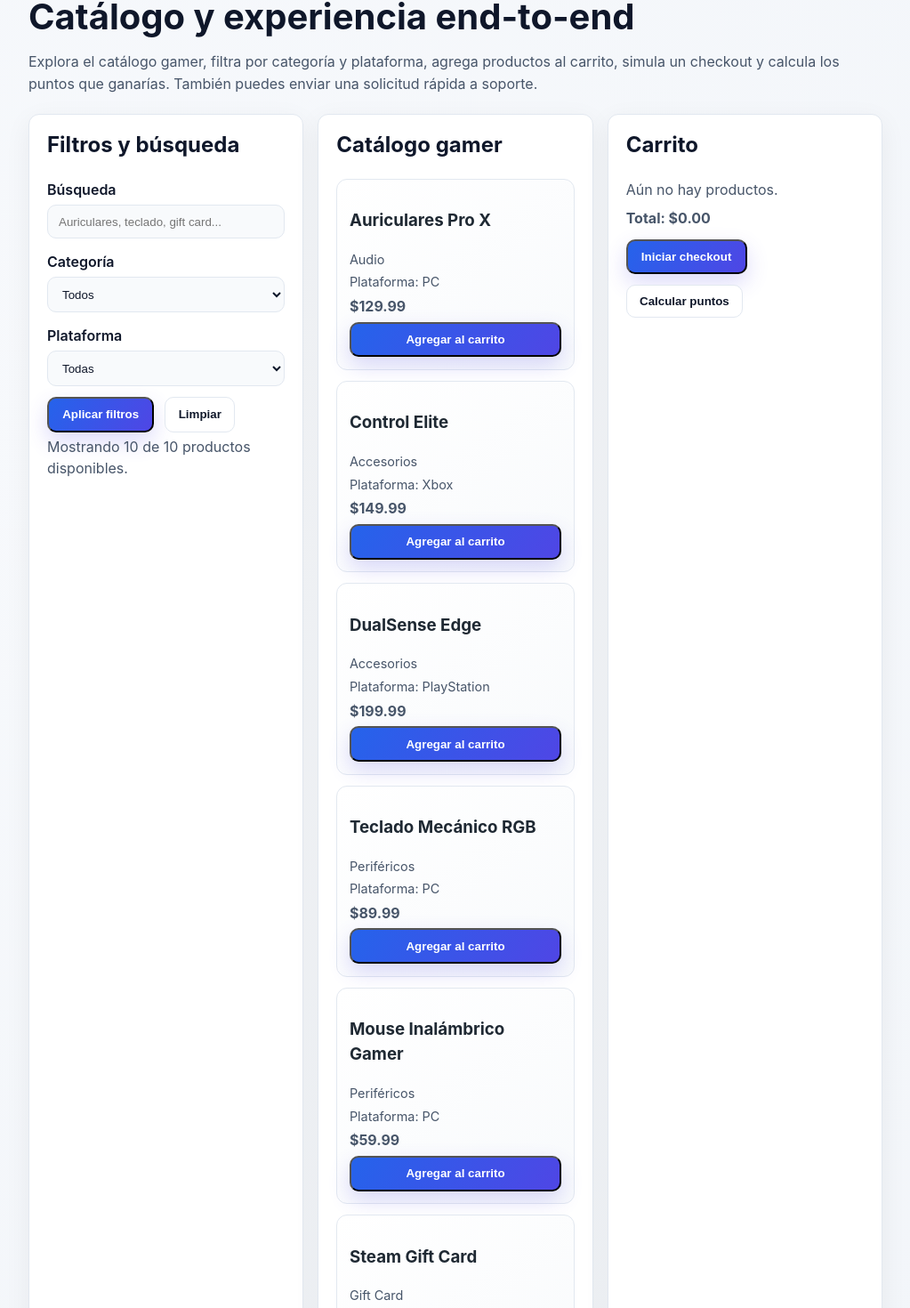
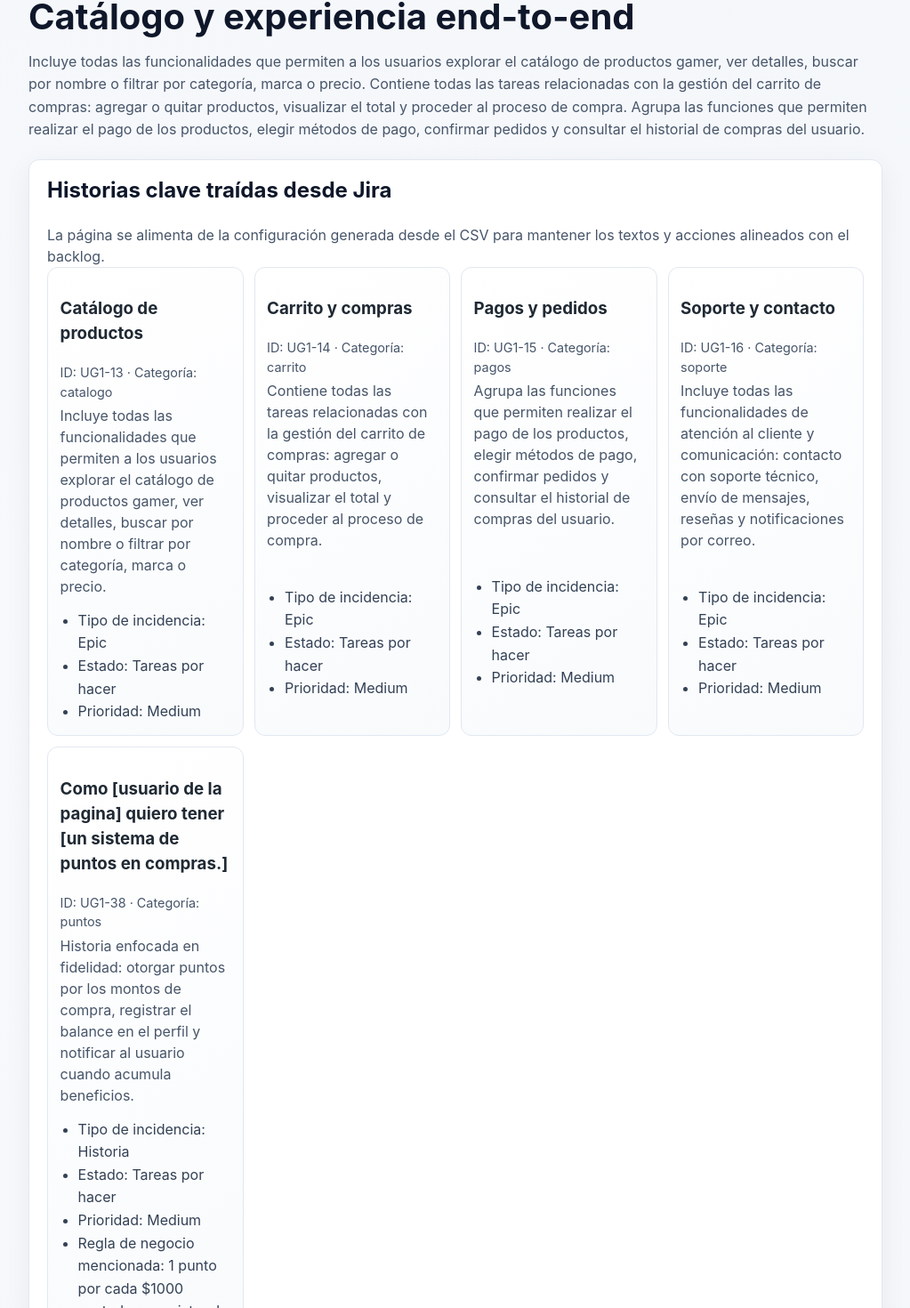
Before and after one commit to Juanpablo24-06/Pagina-de-compras, a React (Vite) app: page /gamer-store in a window 1280 px wide. Shown: the part 163-1633 px from the top of the page at 89% size, without its empty margins (128-1151 px from the left). Built offline with nearby package versions, Linux system fonts and the light colour scheme.

Commit message:
Load GamerStore copy from Jira CSV config

```diff
--- /dev/null
+++ b/src/data/jiraPageConfig.js
@@ -0,0 +1,59 @@
+/**
+ * Configuración armada a partir del CSV exportado desde Jira ("Jira (1).csv").
+ *
+ * Columnas mapeadas:
+ * - id: proviene de la columna "Clave de incidencia".
+ * - titulo: se toma del "Resumen" de cada fila.
+ * - categoria: agrupación manual según el tema del resumen (catálogo, carrito, pagos, soporte, puntos).
+ * - descripcion: texto curado desde la columna "Descripción" (se recorta cuando el CSV trae bloques ADF extensos).
+ * - acciones: viñetas armadas con "Tipo de Incidencia", "Estado" y "Prioridad"; en el caso de puntos se resume también la regla de negocio descrita en la historia.
+ */
+const jiraPageConfig = [
+  {
+    id: 'UG1-13',
+    titulo: 'Catálogo de productos',
+    categoria: 'catalogo',
+    descripcion:
+      'Incluye todas las funcionalidades que permiten a los usuarios explorar el catálogo de productos gamer, ver detalles, buscar por nombre o filtrar por categoría, marca o precio.',
+    acciones: ['Tipo de incidencia: Epic', 'Estado: Tareas por hacer', 'Prioridad: Medium'],
+  },
+  {
+    id: 'UG1-14',
+    titulo: 'Carrito y compras',
+    categoria: 'carrito',
+    descripcion:
+      'Contiene todas las tareas relacionadas con la gestión del carrito de compras: agregar o quitar productos, visualizar el total y proceder al proceso de compra.',
+    acciones: ['Tipo de incidencia: Epic', 'Estado: Tareas por hacer', 'Prioridad: Medium'],
+  },
+  {
+    id: 'UG1-15',
+    titulo: 'Pagos y pedidos',
+    categoria: 'pagos',
+    descripcion:
+      'Agrupa las funciones que permiten realizar el pago de los productos, elegir métodos de pago, confirmar pedidos y consultar el historial de compras del usuario.',
+    acciones: ['Tipo de incidencia: Epic', 'Estado: Tareas por hacer', 'Prioridad: Medium'],
+  },
+  {
+    id: 'UG1-16',
+    titulo: 'Soporte y contacto',
+    categoria: 'soporte',
+    descripcion:
+      'Incluye todas las funcionalidades de atención al cliente y comunicación: contacto con soporte técnico, envío de mensajes, reseñas y notificaciones por correo.',
+    acciones: ['Tipo de incidencia: Epic', 'Estado: Tareas por hacer', 'Prioridad: Medium'],
+  },
+  {
+    id: 'UG1-38',
+    titulo: 'Como [usuario de la pagina] quiero tener [un sistema de puntos en compras.]',
+    categoria: 'puntos',
+    descripcion:
+      'Historia enfocada en fidelidad: otorgar puntos por los montos de compra, registrar el balance en el perfil y notificar al usuario cuando acumula beneficios.',
+    acciones: [
+      'Tipo de incidencia: Historia',
+      'Estado: Tareas por hacer',
+      'Prioridad: Medium',
+      'Regla de negocio mencionada: 1 punto por cada $1000 gastados y registro de transacciones asociadas.',
+    ],
+  },
+];
+
+export default jiraPageConfig;
--- a/src/pages/GamerStoreFromJira.jsx
+++ b/src/pages/GamerStoreFromJira.jsx
@@ -1,4 +1,5 @@
 import { useMemo, useState } from 'react';
+import jiraPageConfig from '../data/jiraPageConfig';
 import './PageStyles.css';
 
 const gamerProducts = [
@@ -34,6 +35,26 @@ function GamerStoreFromJira() {
   const [pointsEarned, setPointsEarned] = useState(null);
   const [supportForm, setSupportForm] = useState({ name: '', message: '' });
   const [supportStatus, setSupportStatus] = useState('');
+
+  const jiraByCategory = useMemo(
+    () =>
+      jiraPageConfig.reduce((grouped, item) => {
+        grouped[item.categoria] = item;
+        return grouped;
+      }, {}),
+    [],
+  );
+
+  const pageLead = useMemo(() => {
+    const parts = ['catalogo', 'carrito', 'pagos']
+      .map((category) => jiraByCategory[category]?.descripcion)
+      .filter(Boolean);
+
+    return (
+      parts.join(' ') ||
+      'Explora el catálogo gamer, filtra por categoría y plataforma, agrega productos al carrito, simula un checkout y calcula los puntos que ganarías.'
+    );
+  }, [jiraByCategory]);
 
   const handleApplyFilters = () => {
     setAppliedFilters(filters);
@@ -122,21 +143,61 @@ function GamerStoreFromJira() {
     setSupportForm({ name: '', message: '' });
   };
 
+  const renderActions = (categoryKey) => {
+    const item = jiraByCategory[categoryKey];
+    if (!item?.acciones?.length) return null;
+    return (
+      <ul className="bullet-list">
+        {item.acciones.map((action) => (
+          <li key={`${categoryKey}-${action}`}>{action}</li>
+        ))}
+      </ul>
+    );
+  };
+
   return (
     <section className="page">
       <header className="page-header">
         <p className="eyebrow">Gamer Store</p>
         <h1 className="page-title">Catálogo y experiencia end-to-end</h1>
-        <p className="page-lead">
-          Explora el catálogo gamer, filtra por categoría y plataforma, agrega productos al
-          carrito, simula un checkout y calcula los puntos que ganarías. También puedes enviar
-          una solicitud rápida a soporte.
+        <p className="page-lead">{pageLead}</p>
+      </header>
+
+      <article className="info-card">
+        <h2>Historias clave traídas desde Jira</h2>
+        <p className="helper-text">
+          La página se alimenta de la configuración generada desde el CSV para mantener los textos
+          y acciones alineados con el backlog.
         </p>
-      </header>
+        <div className="catalog-grid">
+          {jiraPageConfig.map((item) => (
+            <div key={item.id} className="catalog-card">
+              <div>
+                <h3>{item.titulo}</h3>
+                <p className="meta">
+                  ID: {item.id} · Categoría: {item.categoria}
+                </p>
+                <p className="helper-text">{item.descripcion}</p>
+              </div>
+              {item.acciones?.length ? (
+                <ul className="bullet-list">
+                  {item.acciones.map((action) => (
+                    <li key={`${item.id}-${action}`}>{action}</li>
+                  ))}
+                </ul>
+              ) : null}
+            </div>
+          ))}
+        </div>
+      </article>
 
       <div className="card-grid">
         <article className="info-card">
-          <h2>Filtros y búsqueda</h2>
+          <h2>{jiraByCategory.catalogo?.titulo || 'Filtros y búsqueda'}</h2>
+          <p className="helper-text">
+            {jiraByCategory.catalogo?.descripcion ||
+              'Explora el catálogo gamer, filtra por categoría y plataforma o busca por nombre.'}
+          </p>
           <div className="filter-grid">
             <label className="filter-field">
               <span>Búsqueda</span>
@@ -185,10 +246,14 @@ function GamerStoreFromJira() {
           <p className="helper-text">
             Mostrando {filteredProducts.length} de {gamerProducts.length} productos disponibles.
           </p>
+          {renderActions('catalogo')}
         </article>
 
         <article className="info-card">
-          <h2>Catálogo gamer</h2>
+          <h2>{jiraByCategory.catalogo?.titulo || 'Catálogo gamer'}</h2>
+          <p className="helper-text">
+            {jiraByCategory.catalogo?.descripcion || 'Revisa los productos destacados y agrégalos al carrito.'}
+          </p>
           <div className="catalog-grid">
             {filteredProducts.map((product) => (
               <div key={product.id} className="catalog-card">
@@ -211,10 +276,15 @@ function GamerStoreFromJira() {
               <p className="helper-text">No hay productos que coincidan con los filtros.</p>
             )}
           </div>
+          {renderActions('catalogo')}
         </article>
 
         <article className="info-card">
-          <h2>Carrito</h2>
+          <h2>{jiraByCategory.carrito?.titulo || 'Carrito'}</h2>
+          <p className="helper-text">
+            {jiraByCategory.carrito?.descripcion ||
+              'Administra tus productos, ajusta cantidades y revisa el total a pagar.'}
+          </p>
           {cartItems.length === 0 && <p className="helper-text">Aún no hay productos.</p>}
           <ul className="cart-list">
             {cartItems.map((item) => (
@@ -247,12 +317,15 @@ function GamerStoreFromJira() {
           {pointsEarned !== null && (
             <p className="helper-text">Puntos estimados: {pointsEarned} pts</p>
           )}
+          {renderActions('carrito')}
+          {renderActions('puntos')}
         </article>
 
         <article className="info-card">
-          <h2>Checkout simulado</h2>
+          <h2>{jiraByCategory.pagos?.titulo || 'Checkout simulado'}</h2>
           <p className="helper-text">
-            Completa los campos para confirmar tu pedido y verificar el cálculo de puntos.
+            {jiraByCategory.pagos?.descripcion ||
+              'Completa los campos para confirmar tu pedido y verificar el cálculo de puntos.'}
           </p>
           <div className="form-grid">
             <label className="filter-field">
@@ -305,11 +378,14 @@ function GamerStoreFromJira() {
           {checkoutStarted && !checkoutStatus && (
             <p className="helper-text">Checkout iniciado. Confirma cuando estés listo.</p>
           )}
+          {renderActions('pagos')}
         </article>
 
         <article className="info-card">
-          <h2>Soporte y contacto</h2>
-          <p className="helper-text">Envíanos tu solicitud rápida y obtén una confirmación inmediata.</p>
+          <h2>{jiraByCategory.soporte?.titulo || 'Soporte y contacto'}</h2>
+          <p className="helper-text">
+            {jiraByCategory.soporte?.descripcion || 'Envíanos tu solicitud rápida y obtén una confirmación inmediata.'}
+          </p>
           <form className="form-grid" onSubmit={handleSupportSubmit}>
             <label className="filter-field">
               <span>Nombre</span>
@@ -336,6 +412,7 @@ function GamerStoreFromJira() {
             </button>
           </form>
           {supportStatus && <p className="status-text">{supportStatus}</p>}
+          {renderActions('soporte')}
         </article>
       </div>
     </section>
```
